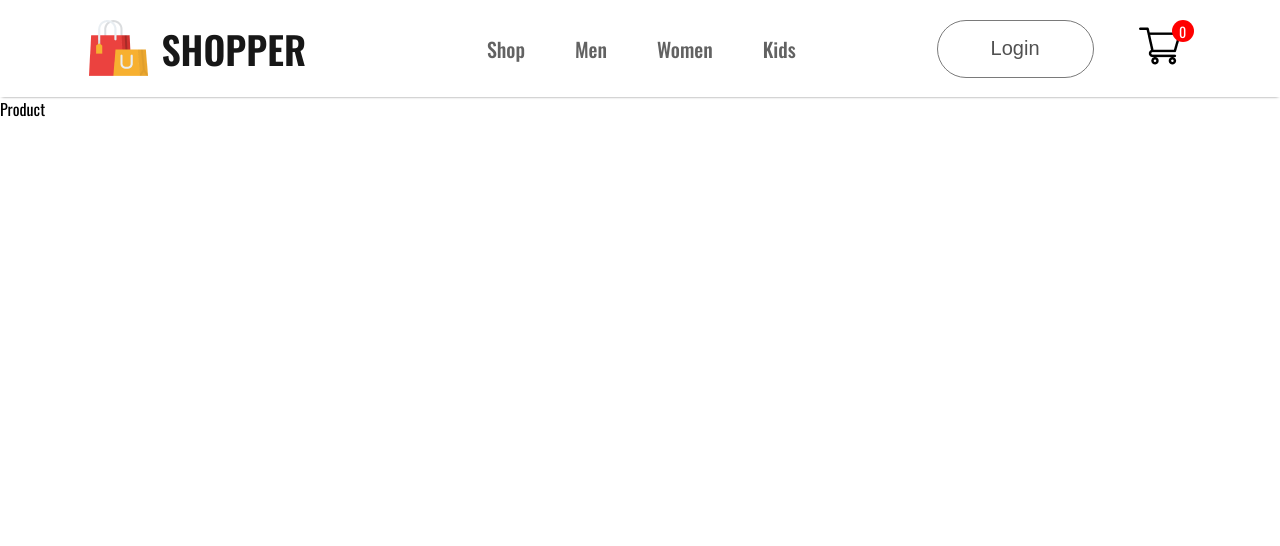
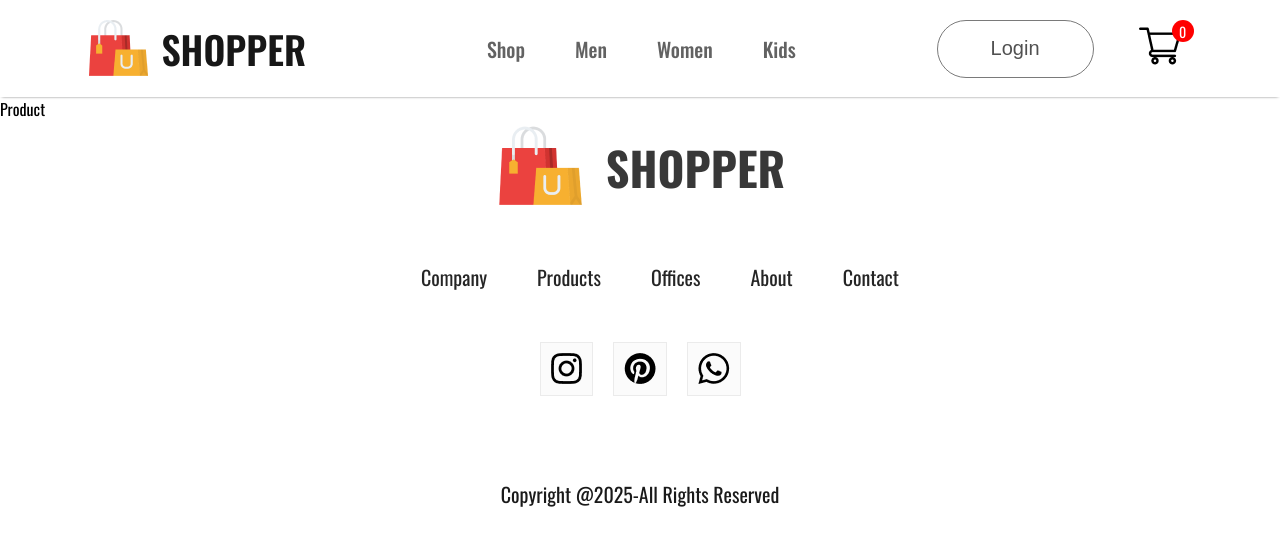
Before and after one commit to morggyogola/clothes_ecommerce_frontend, a React (Vite) app: page /products/1 in a window 1280 px wide. Shown: the top 546 px of the page. Built offline with nearby package versions, Linux system fonts and the light colour scheme.

Commit message:
Added footer

```diff
--- a/src/App.jsx
+++ b/src/App.jsx
@@ -7,6 +7,7 @@
 import Cart from "./Pages/Cart";
 import LoginSignup from "./Pages/LoginSignup";
 import Product from "./Pages/Product";
+import Footer from "./Components/Footer/Footer";
 
 function App() {
   return (
@@ -24,6 +25,7 @@
             <Route path=":productId" element={<Product />} />
           </Route>
         </Routes>
+        <Footer/>
       </BrowserRouter>
     </>
   );
--- /dev/null
+++ b/src/Components/Footer/Footer.css
@@ -0,0 +1,56 @@
+.footer {
+  display: flex;
+  flex-direction: column;
+  justify-content: center;
+  align-items: center;
+  gap: 50px;
+}
+.footer-logo {
+  display: flex;
+  align-items: center;
+  gap: 20px;
+}
+
+.footer-logo p {
+  color: #383838;
+  font-size: 46px;
+  font-weight: 700;
+}
+
+.footer-links {
+  display: flex;
+  list-style: none;
+  gap: 50px;
+  color: #252525;
+  font-size: 20px;
+}
+.footer-links li {
+  cursor: pointer;
+}
+.footer-social-icon {
+  display: flex;
+  gap: 20px;
+}
+.footer-icons-container {
+  padding: 10px;
+  padding-bottom: 6px;
+  background: #fbfbfb;
+  border: 1px solid #ebebeb;
+}
+
+.footer-copyright {
+  display: flex;
+  flex-direction: column;
+  align-items: center;
+  gap: 30px;
+  width: 100%;
+  margin-bottom: 30px;
+  color: #1a1a1a;
+  font-size: 20px;
+}
+.footer-copyright hr{
+ border: none;
+ border-radius: 10px;
+ height: 3px;
+ background: #c7c7c7;
+}
--- /dev/null
+++ b/src/Components/Footer/Footer.jsx
@@ -0,0 +1,43 @@
+import React from "react";
+import "./Footer.css";
+import footer_logo from "../Assets/logo_big.png";
+import instagram_icon from "../Assets/instagram_icon.png";
+import pinterest_icon from "../Assets/pintester_icon.png";
+import whatsapp_icon from "../Assets/whatsapp_icon.png";
+
+const Footer = () => {
+  return (
+    <div className="footer">
+      <div className="footer-logo">
+        <img src={footer_logo} alt="Footer image" />
+        <p>SHOPPER</p>
+      </div>
+      <ul className="footer-links">
+        <li>Company</li>
+        <li>Products</li>
+        <li>Offices</li>
+        <li>About</li>
+        <li>Contact</li>
+      </ul>
+
+      <div className="footer-social-icon">
+        <div className="footer-icons-container">
+          <img src={instagram_icon} alt="Instagram icon here" />
+        </div>
+        <div className="footer-icons-container">
+          <img src={pinterest_icon} alt="Pinterest icon here" />
+        </div>
+        <div className="footer-icons-container">
+          <img src={whatsapp_icon} alt="Whatsapp icon here" />
+        </div>
+      </div>
+
+      <div className="footer-copyright">
+        <hr/>
+        <p>Copyright @2025-All Rights Reserved</p>
+      </div>
+    </div>
+  );
+};
+
+export default Footer;
```
